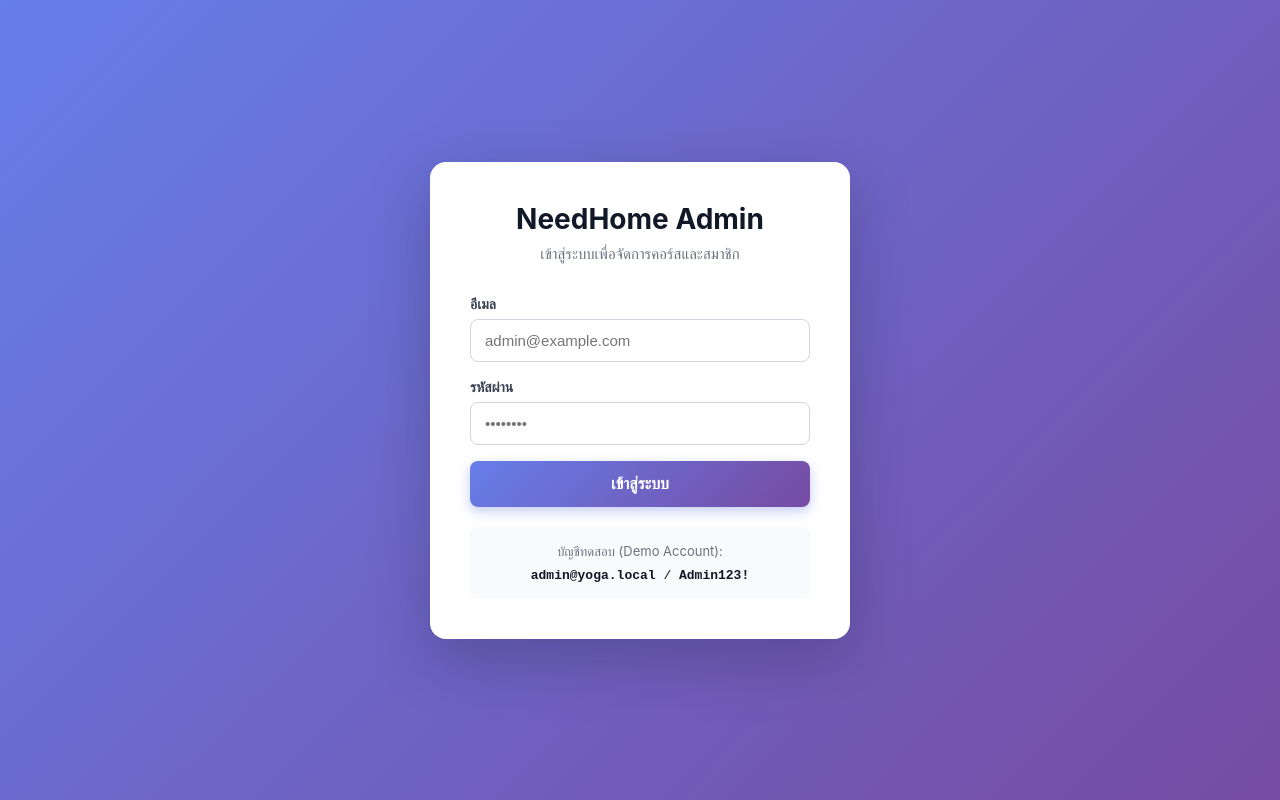
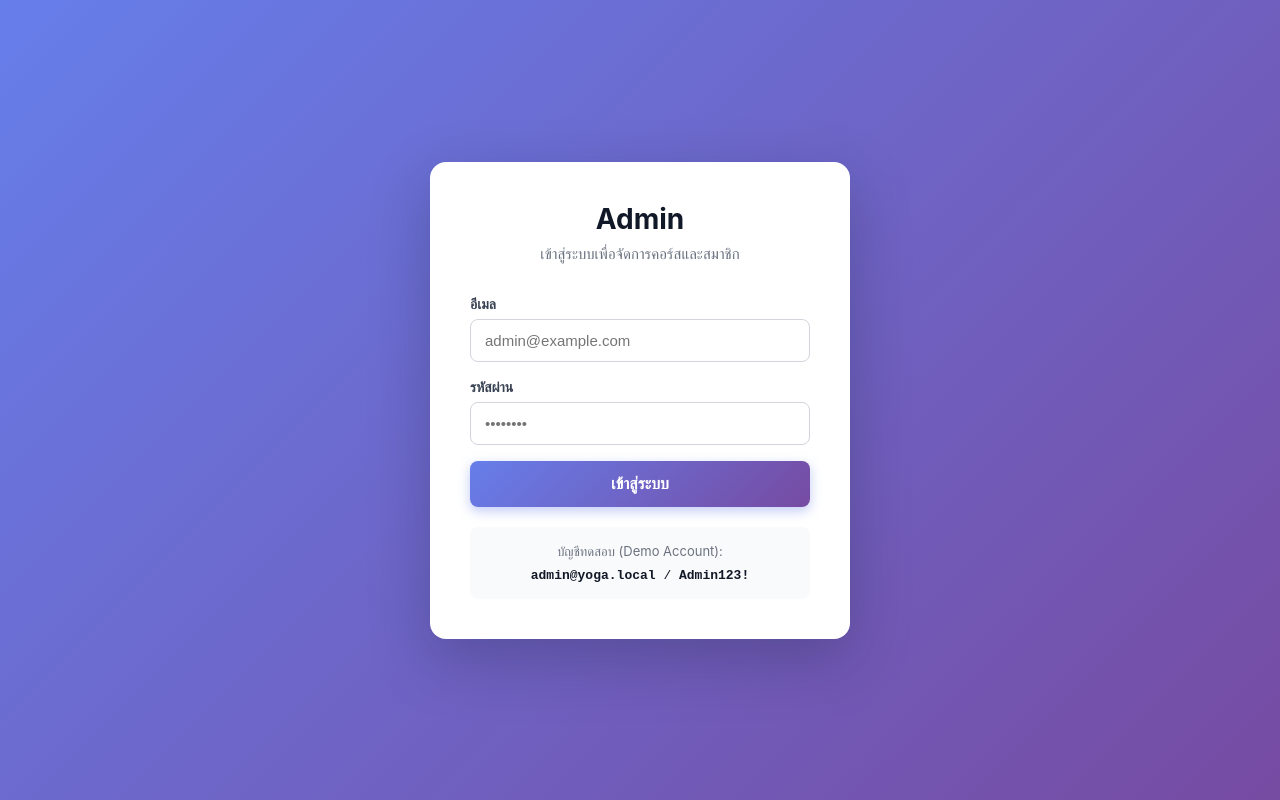
Before and after one commit to cxndizz/yoga-app-liff, a React (Vite) app in the folder src/admin-web/: page /admin/login in a window 1280 px wide. Built offline with nearby package versions, Linux system fonts and the light colour scheme.

Commit message:
update code

```diff
--- a/src/admin-web/package.json
+++ b/src/admin-web/package.json
@@ -1,5 +1,5 @@
 {
-  "name": "appdev-needhome-admin-web",
+  "name": "appdev--admin-web",
   "version": "1.0.0",
   "private": true,
   "scripts": {
--- a/src/admin-web/src/App.jsx
+++ b/src/admin-web/src/App.jsx
@@ -44,7 +44,7 @@ const AdminLayout = () => {
     <div style={{ display: 'flex', fontFamily: 'system-ui, sans-serif', minHeight: '100vh' }}>
       <aside style={{ width: '240px', background: '#111827', color: '#fff', padding: '16px', display: 'flex', flexDirection: 'column', gap: '16px' }}>
         <div>
-          <h2 style={{ marginBottom: '4px' }}>NeedHome Admin</h2>
+          <h2 style={{ marginBottom: '4px' }}> Admin</h2>
           {adminUser && (
             <p style={{ margin: 0, fontSize: '14px', color: '#cbd5f5' }}>สวัสดี, {adminUser.fullName || adminUser.email}</p>
           )}
--- a/src/admin-web/src/pages/Login.jsx
+++ b/src/admin-web/src/pages/Login.jsx
@@ -88,7 +88,7 @@ function Login() {
     <div style={{ minHeight: '100vh', display: 'flex', alignItems: 'center', justifyContent: 'center', background: 'linear-gradient(135deg, #667eea 0%, #764ba2 100%)' }}>
       <div style={{ width: '100%', maxWidth: '420px', background: '#fff', padding: '40px', borderRadius: '16px', boxShadow: '0 20px 60px rgba(15, 23, 42, 0.25)' }}>
         <div style={{ marginBottom: '32px', textAlign: 'center' }}>
-          <h1 style={{ margin: '0 0 8px', fontSize: '28px', color: '#111827', fontWeight: '700' }}>NeedHome Admin</h1>
+          <h1 style={{ margin: '0 0 8px', fontSize: '28px', color: '#111827', fontWeight: '700' }}> Admin</h1>
           <p style={{ margin: 0, color: '#6b7280', fontSize: '15px' }}>เข้าสู่ระบบเพื่อจัดการคอร์สและสมาชิก</p>
         </div>
         <form onSubmit={handleSubmit} style={{ display: 'flex', flexDirection: 'column', gap: '16px' }}>
```
Also changed, not shown: 1 other file (tests, documents, lock files or other folders).
